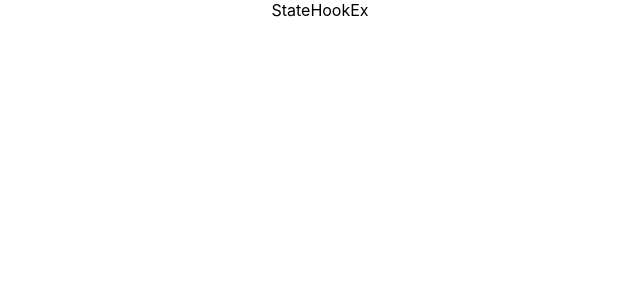
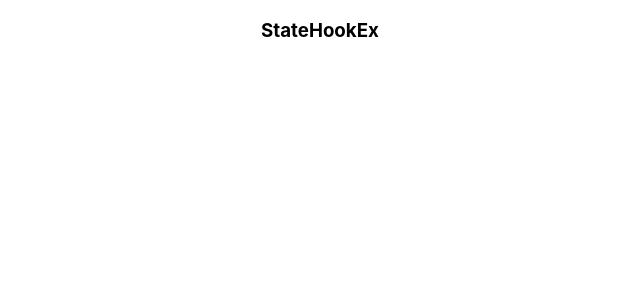
Before and after one commit to Saoa35/my-app_6-hooks, a React (Create React App) app: page / in a window 1280 px wide. Shown: the top 300 px of the page, without its empty margins (320-960 px from the left). Built offline with nearby package versions, Linux system fonts and the light colour scheme.

Commit message:
imported useState

```diff
--- a/src/components/StateHookEx/StateHookEx.js
+++ b/src/components/StateHookEx/StateHookEx.js
@@ -1,11 +1,15 @@
 import React from "react";
+import { useState } from "react";
 
 const StateHookEx = () => {
-    return(
-        <div>
-            StateHookEx
-        </div>
-    )
+
+  const [state, setState] = useState(0);
+
+  return(
+    <div>
+        <h3>StateHookEx</h3>
+    </div>
+  )
 }
 
 export default StateHookEx;
```
